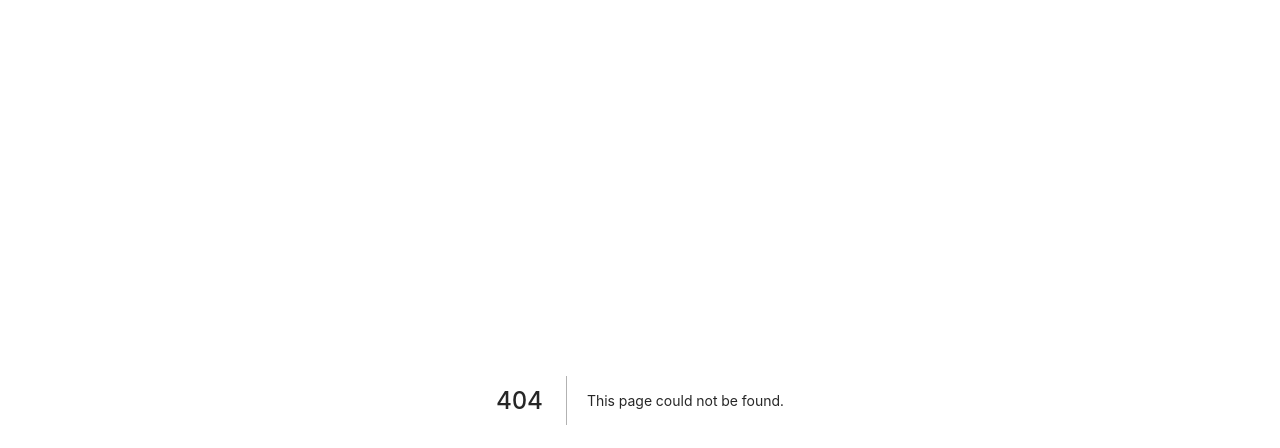
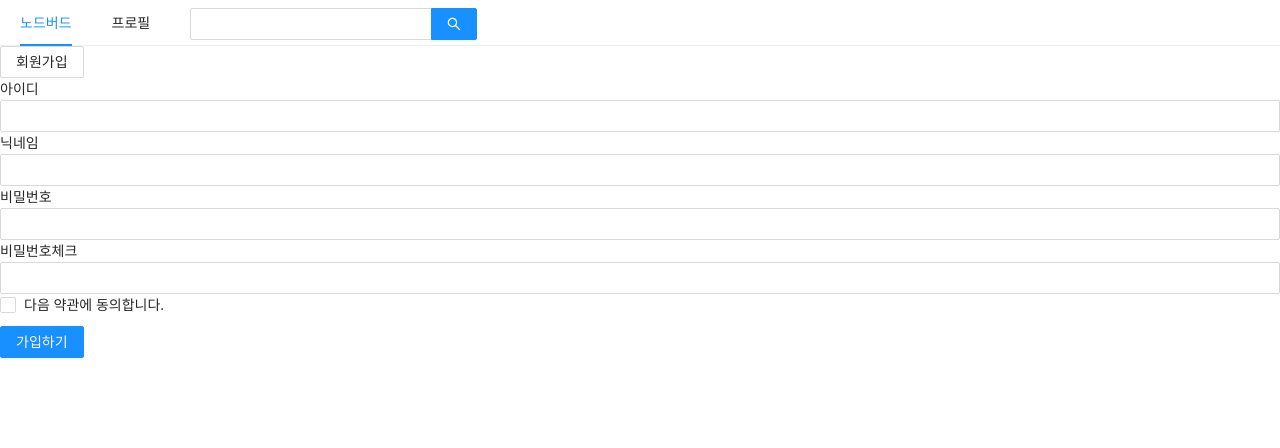
Before and after one commit to nuuuri/nodebird-9, a Next.js app in the folder front/: page /signup in a window 1280 px wide. Before the commit this address had no page. Shown: the top 448 px of the page. Built offline with nearby package versions, Linux system fonts and the light colour scheme.

Commit message:
[feat] useInput 추가 && /signup 페이지 추가

```diff
--- a/front/pages/profile.tsx
+++ b/front/pages/profile.tsx
@@ -5,7 +5,7 @@ export default function Profile() {
   return (
     <AppLayout>
       <Head>
-        <title>NodeBird</title>
+        <title>프로필 | NodeBird</title>
       </Head>
       <div>내 프로필</div>
     </AppLayout>
--- /dev/null
+++ b/front/pages/signup.tsx
@@ -0,0 +1,107 @@
+import Head from "next/head";
+import AppLayout from "../components/AppLayout";
+import { Button, Checkbox, Form, Input } from "antd";
+import { useInput } from "../utils/useInput";
+import { ChangeEvent, useState } from "react";
+import { CheckboxChangeEvent } from "antd/lib/checkbox";
+
+export default function Signup() {
+  const [id, onChangeId] = useInput("");
+  const [nickname, onChangeNickname] = useInput("");
+
+  const [password, onChangePassword] = useInput("");
+  const [passwordCheck, setPasswordCheck] = useState("");
+  const [passwordError, setPasswordError] = useState(false);
+
+  const [term, setTerm] = useState(false);
+  const [termError, setTermError] = useState(false);
+
+  const onChangePasswordCheck = (e: ChangeEvent<HTMLInputElement>) => {
+    setPasswordCheck(e.target.value);
+    setPasswordError(e.target.value !== password);
+  };
+
+  const onChangeTerm = (e: CheckboxChangeEvent) => {
+    setTermError(false);
+    setTerm(e.target.checked);
+  };
+
+  const onSubmit = () => {
+    if (password !== passwordCheck) {
+      setPasswordError(true);
+      return;
+    }
+
+    if (!term) {
+      setTermError(true);
+      return;
+    }
+
+    console.log({ id, nickname, password, passwordCheck, term });
+  };
+
+  return (
+    <>
+      <Head>
+        <title>회원가입 | NodeBird</title>
+      </Head>
+      <AppLayout>
+        <Form onFinish={onSubmit}>
+          <div>
+            <label htmlFor="user-id">아이디</label>
+            <br />
+            <Input name="user-id" value={id} required onChange={onChangeId} />
+          </div>
+          <div>
+            <label htmlFor="user-nick">닉네임</label>
+            <br />
+            <Input
+              name="user-nick"
+              value={nickname}
+              required
+              onChange={onChangeNickname}
+            />
+          </div>
+          <div>
+            <label htmlFor="user-password">비밀번호</label>
+            <br />
+            <Input
+              name="user-password"
+              type="password"
+              value={password}
+              required
+              onChange={onChangePassword}
+            />
+          </div>
+          <div>
+            <label htmlFor="user-password-check">비밀번호체크</label>
+            <br />
+            <Input
+              name="user-password-check"
+              type="password"
+              value={passwordCheck}
+              required
+              onChange={onChangePasswordCheck}
+            />
+            {passwordError && (
+              <div style={{ color: "red" }}>비밀번호가 일치하지 않습니다.</div>
+            )}
+          </div>
+          <div>
+            <Checkbox name="user-term" checked={term} onChange={onChangeTerm}>
+              다음 약관에 동의합니다.
+            </Checkbox>
+            {termError && (
+              <div style={{ color: "red" }}>약관에 동의하셔야 합니다.</div>
+            )}
+          </div>
+          <div style={{ marginTop: 10 }}>
+            <Button type="primary" htmlType="submit">
+              가입하기
+            </Button>
+          </div>
+        </Form>
+      </AppLayout>
+    </>
+  );
+}
--- /dev/null
+++ b/front/utils/useInput.ts
@@ -0,0 +1,11 @@
+import { ChangeEvent, useCallback, useState } from "react";
+
+export const useInput = (initialValue: string | number) => {
+  const [value, setValue] = useState(initialValue);
+
+  const handler = useCallback((e: ChangeEvent<HTMLInputElement>) => {
+    setValue(e.target.value);
+  }, []);
+
+  return [value, handler] as const;
+};
```
